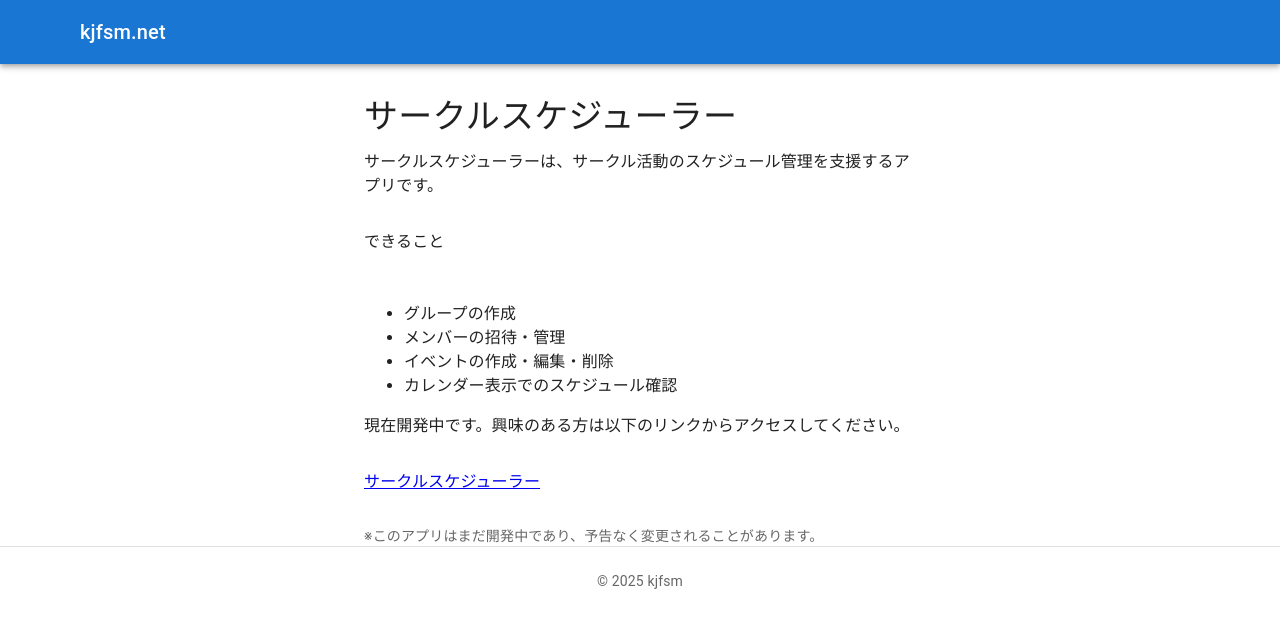
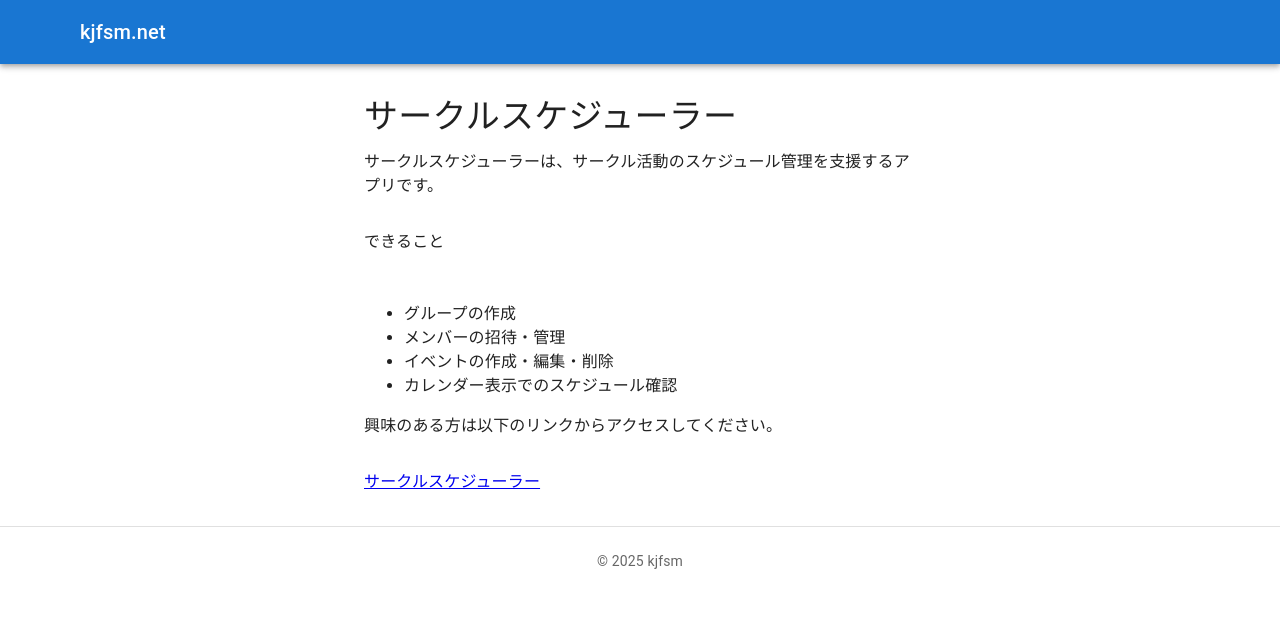
Before and after one commit to kjfsm/kjfsm.github.io, a Next.js app: page /circle in a window 1280 px wide. Shown: the top 628 px of the page. Built offline with nearby package versions, Linux system fonts and the light colour scheme; some icons are missing; what @mui/material-nextjs would draw is missing.

Commit message:
サークルスケジューラーの紹介ページから開発中の文言を削除し、レイアウトから不要なコメントを削除

```diff
--- a/src/app/circle/page.tsx
+++ b/src/app/circle/page.tsx
@@ -33,17 +33,12 @@ export default function Contact() {
           <li>カレンダー表示でのスケジュール確認</li>
         </ul>
         <Typography variant="body1" sx={{ mb: 4 }}>
-          現在開発中です。興味のある方は以下のリンクからアクセスしてください。
+          興味のある方は以下のリンクからアクセスしてください。
         </Typography>
         <Typography variant="body1" component="p">
           <Link href="https://circle.kjfsm.net">サークルスケジューラー</Link>
         </Typography>
       </Box>
-      <Box sx={{ mt: 4 }}>
-        <Typography variant="body2" color="textSecondary">
-          ※このアプリはまだ開発中であり、予告なく変更されることがあります。
-        </Typography>
-      </Box>
     </Container>
   );
 }
--- a/src/app/layout.tsx
+++ b/src/app/layout.tsx
@@ -62,7 +62,6 @@ export default function RootLayout(props: { children: React.ReactNode }) {
       <body>
         <InitColorSchemeScript attribute="class" />
         <AppRouterCacheProvider options={{ enableCssLayer: true }}>
-          {/* CssBaseline kickstart an elegant, consistent, and simple baseline to build upon. */}
           <CssBaseline />
           <Appbar />
           <Container maxWidth="md">{props.children}</Container>
--- a/src/app/page.tsx
+++ b/src/app/page.tsx
@@ -18,7 +18,7 @@ export default function Home() {
           kjfsm.net
         </Typography>
         <Typography variant="body1" component="p">
-          スケジュール管理アプリを作りました（開発中）
+          スケジュール管理アプリを作りました
         </Typography>
         <Typography variant="body1" component="p">
           <Link href="https://circle.kjfsm.net">サークルスケジューラー</Link>
```
